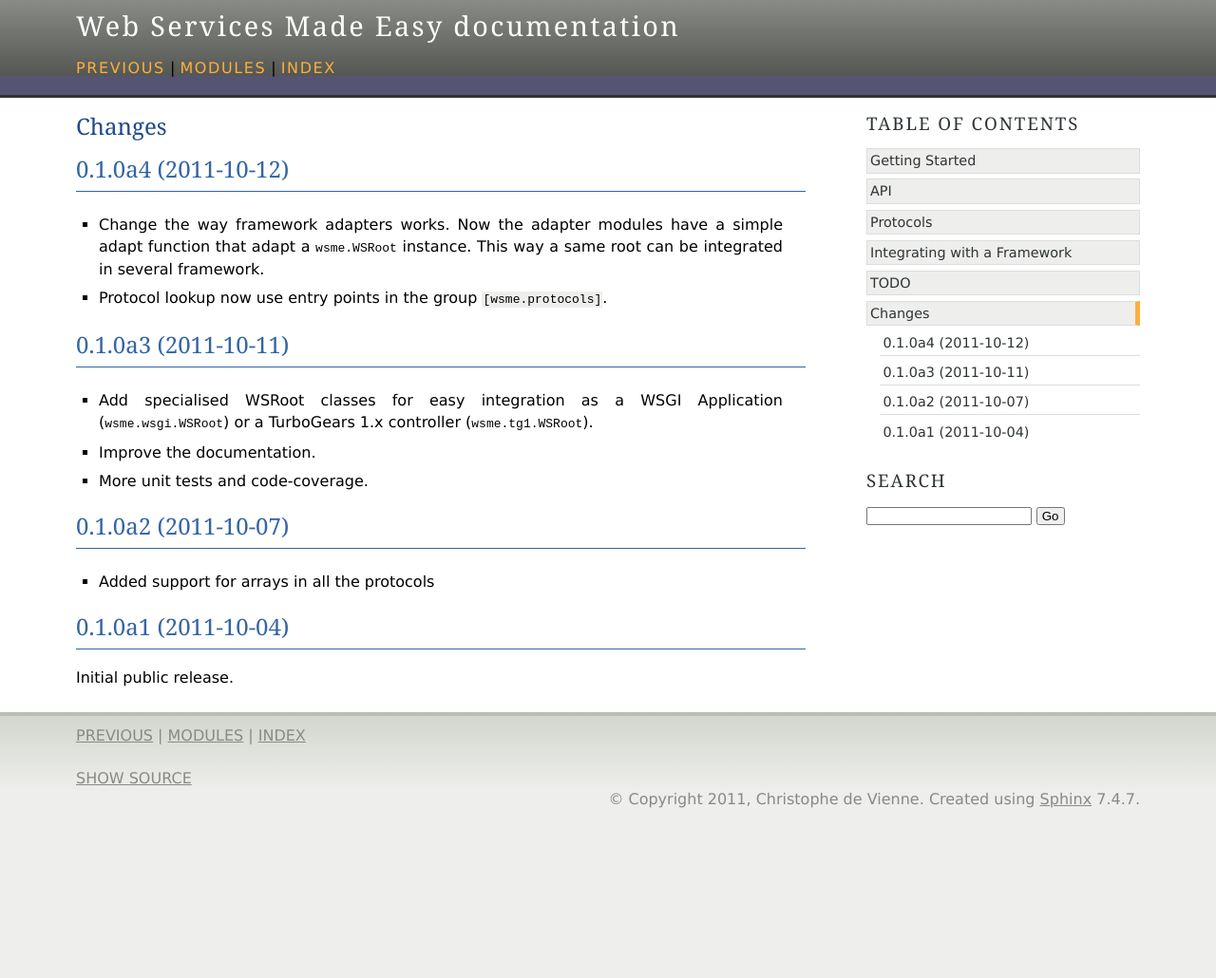
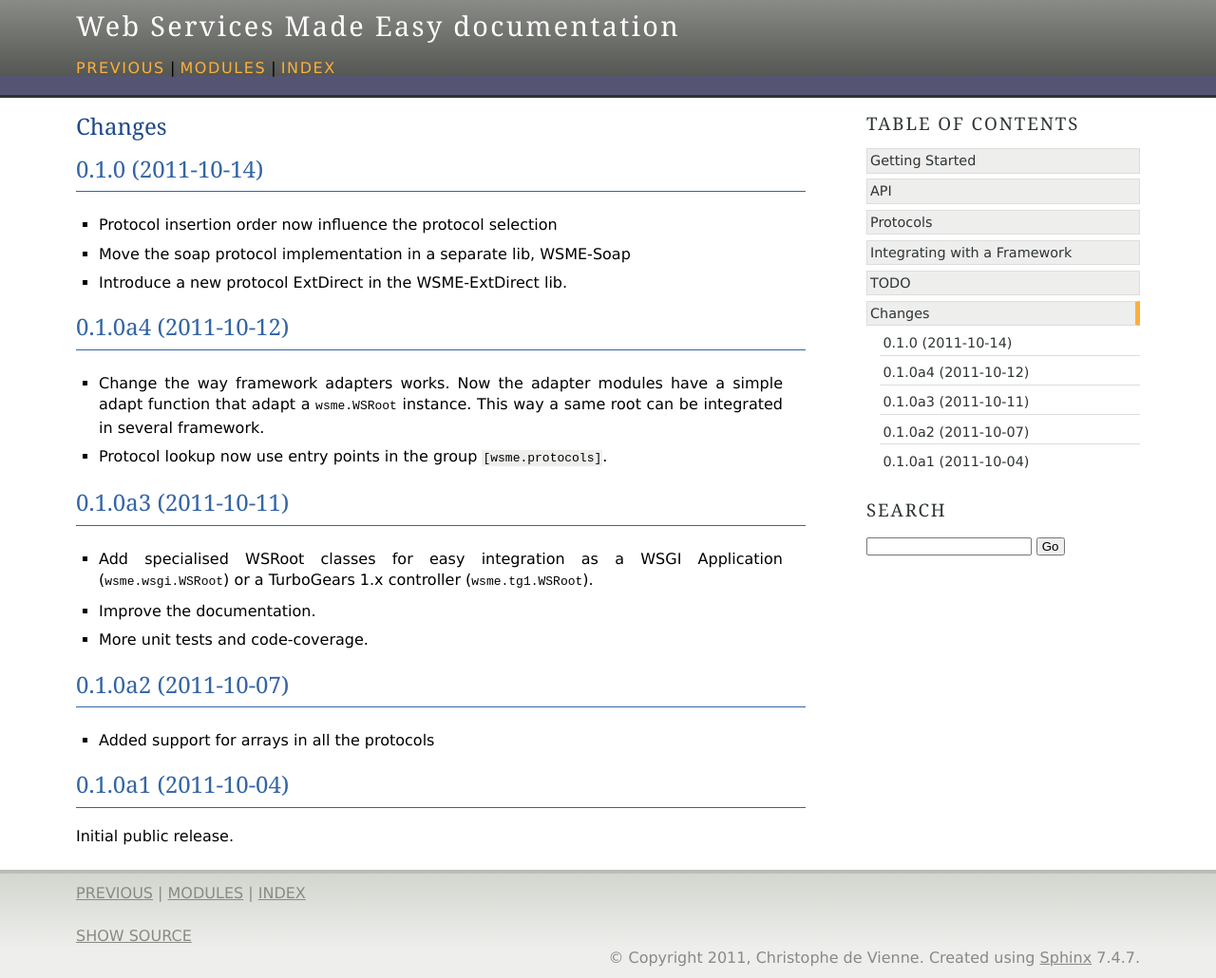
Before and after one commit to openstack-archive/wsme, a Sphinx documentation site: the page built from doc/changes.rst, in a window 1280 px wide. Shown: the whole page at 95% size. Built offline with Sphinx 7.4.7, drawn with Linux system fonts in a browser that asks for light colours; the version number could not be read and is left out; before the commit the page ends 900 px from its top, so only the background shows below that.

Commit message:
Update change list

```diff
--- a/doc/changes.rst
+++ b/doc/changes.rst
@@ -1,5 +1,15 @@
 Changes
 =======
+
+0.1.0 (2011-10-14)
+------------------
+
+*   Protocol insertion order now influence the protocol selection
+
+*   Move the soap protocol implementation in a separate lib,
+    WSME-Soap
+
+*   Introduce a new protocol ExtDirect in the WSME-ExtDirect lib.
 
 0.1.0a4 (2011-10-12)
 --------------------
```
